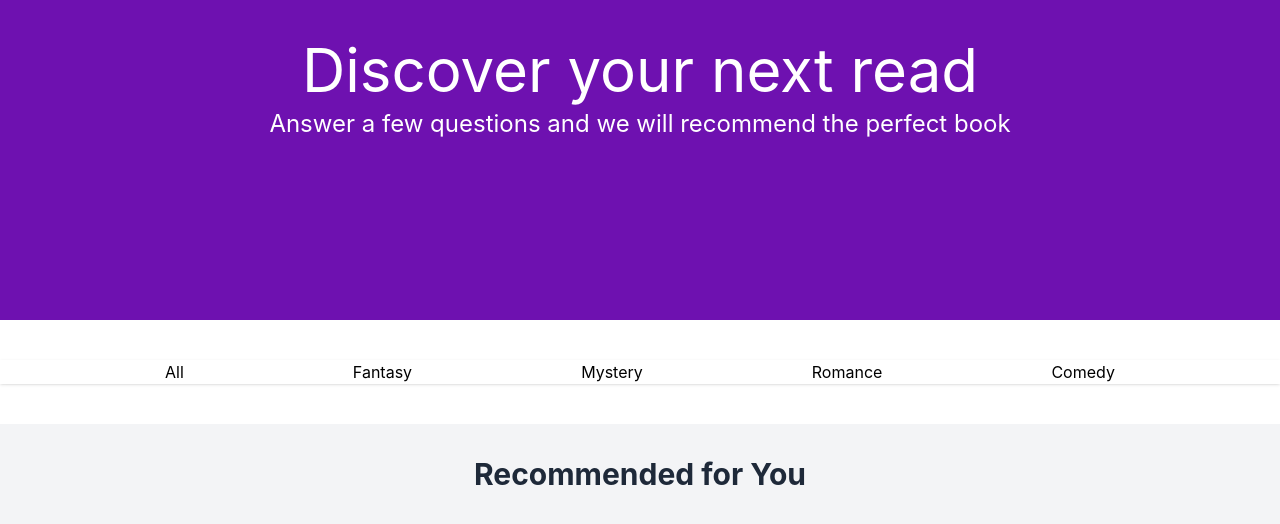
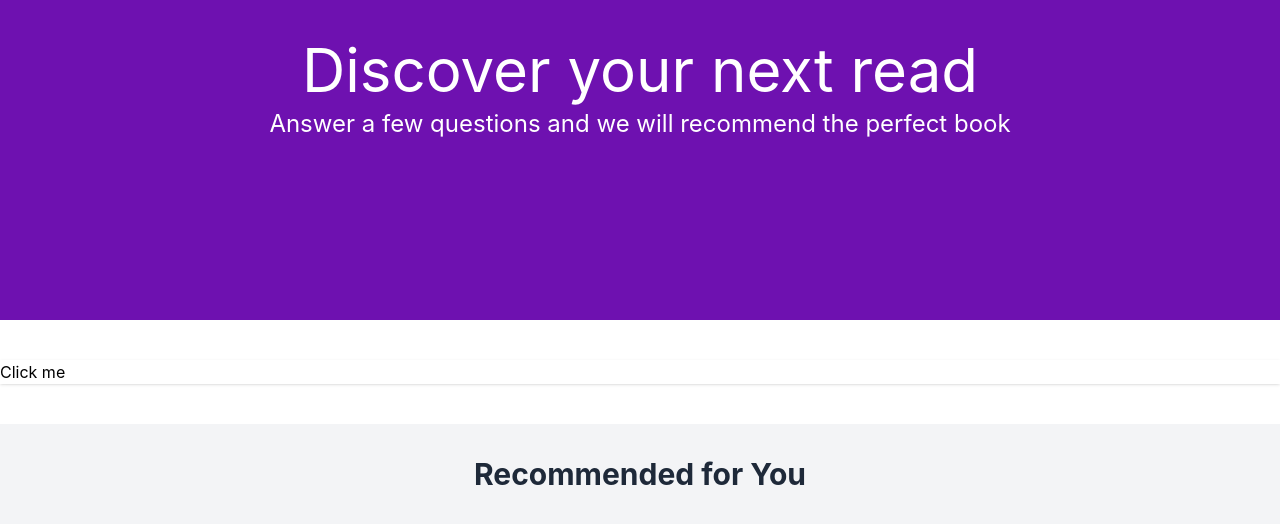
Before and after one commit to namelessbird/cs125, a React (Vite) app: page /dashboard in a window 1280 px wide. Shown: the top 524 px of the page. Built offline with nearby package versions, Linux system fonts and the light colour scheme.

Commit message:
Implemented survey for user preferences

```diff
--- a/src/Login.jsx
+++ b/src/Login.jsx
@@ -1,11 +1,13 @@
 import React from "react";
 import "./styles.css"
 import axios from 'axios'
+import {useNavigate} from "react-router-dom"
 
 export default function Login({setU}){
     const [user, setUser] = React.useState("")
     const [pass, setPass] = React.useState("")
     const [errorMessage, setErrorMessage] = React.useState("")
+    const navigate = useNavigate()
     //const apiUrl = import.meta.env.VITE_API_URL
 
      const handleSubmit = async(e) => {
@@ -22,8 +24,9 @@ export default function Login({setU}){
                 { withCredentials: true }
             )
             setU(response.data.userID)
+            console.log(response.data.userID)
+            navigate("/dashboard")
 
-            window.location.replace("/dashboard")
         } catch (error){
             if(error.response){
                 setErrorMessage(error.response.data.message)
--- a/src/Navbar.jsx
+++ b/src/Navbar.jsx
@@ -1,15 +1,16 @@
 import react from "react";
+import {useNavigate} from "react-router-dom"
 
 export default function Navbar ( {genres} ) {
+    const navigate = useNavigate()
     return (
-        <nav class="w-full bg-white/80 backdrop-blur-md shadow-sm top-0">
-            <ul class="flex justify-evenly gap-1">
-                <li>All</li>
-                <li>Fantasy</li>
-                <li>Mystery</li>
-                <li>Romance</li>
-                <li>Comedy</li>
-            </ul>
+        <nav className="w-full bg-white/80 backdrop-blur-md shadow-sm top-0">
+            <button onClick ={() =>
+                    navigate('/survey')
+            }
+            >
+                Click me
+                </button>
         </nav>
     )
 }
--- a/src/Survey.jsx
+++ b/src/Survey.jsx
@@ -1,4 +1,5 @@
 import React, { useState } from "react";
+import axios from 'axios'
 
 export default function Survey({userId}) {
     const [errorMessage, setErrorMessage] = React.useState("")
```
